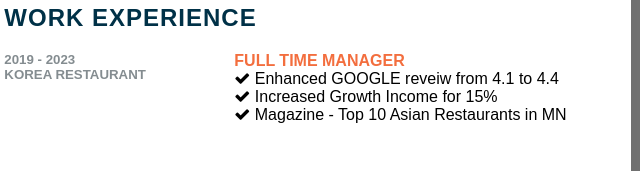
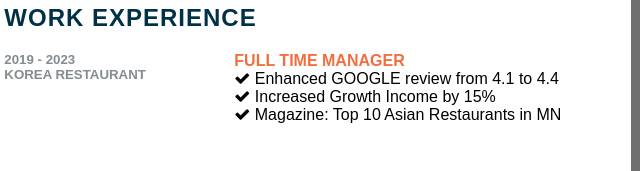
Before and after one commit to NHSeo/NHSeo.github.io, a plain HTML site: page index.html in a window 1280 px wide. Shown: the part 372-543 px from the top of the page, 509-1149 px from the left. Drawn offline with Linux system fonts and the light colour scheme.

Commit message:
Update index.html

```diff
--- a/index.html
+++ b/index.html
@@ -101,15 +101,15 @@
                         <ul>
                             <li>
                                 <span class="icon"><i class="fa fa-check"></i></span>
-                                <span class="text">Enhanced GOOGLE reveiw from 4.1 to 4.4</span>
+                                <span class="text">Enhanced GOOGLE review from 4.1 to 4.4</span>
                             </li>
                             <li>
                                 <span class="icon"><i class="fa fa-check"></i></span>
-                                <span class="text">Increased Growth Income for 15%</span>
+                                <span class="text">Increased Growth Income by 15%</span>
                             </li>
                             <li>
                                 <span class="icon"><i class="fa fa-check"></i></span>
-                                <span class="text">Magazine - Top 10 Asian Restaurants in MN</span>
+                                <span class="text">Magazine: Top 10 Asian Restaurants in MN</span>
                             </li>
                         </ul>
                     </div>
@@ -165,9 +165,6 @@
                     </li>
                 </ul>
             </div>
-
-
-
         </div>
     </div>
 </body>
```
